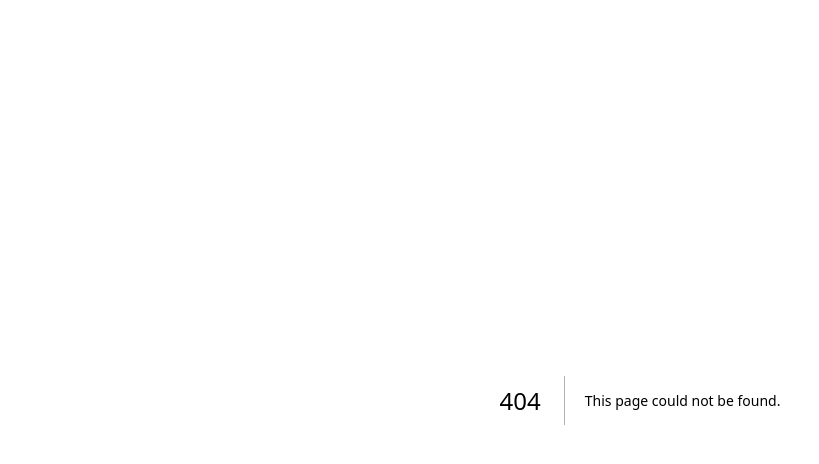
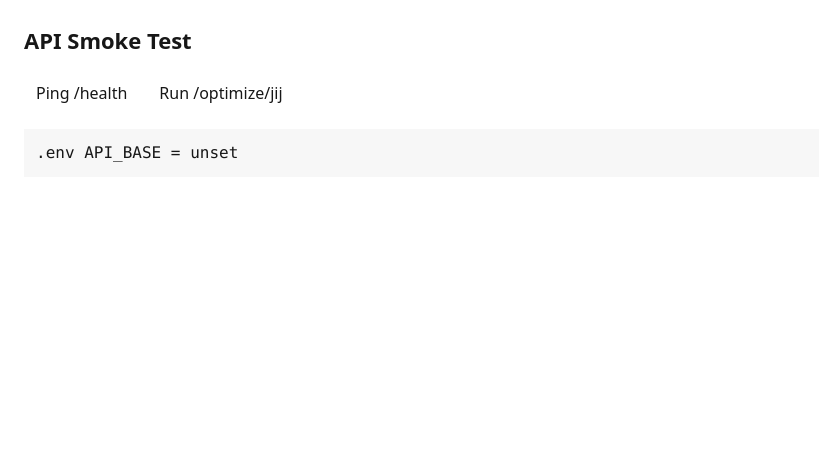
Before and after one commit to Maru1209/EulerQ, a Next.js app: page /test-api in a window 1280 px wide. Before the commit this address had no page. Shown: the top 464 px of the page, without its empty margins (0-819 px from the left). Built offline with nearby package versions, Linux system fonts and the light colour scheme; no server answers.

Commit message:
Wire frontend to Railway backend via NEXT_PUBLIC_API_BASE

```diff
--- /dev/null
+++ b/app/test-api/page.tsx
@@ -0,0 +1,79 @@
+"use client";
+
+import { useState } from "react";
+import { optimizeJij } from "@/lib/api";
+
+export default function TestApiPage() {
+  const [health, setHealth] = useState<any>(null);
+  const [result, setResult] = useState<any>(null);
+  const [loading, setLoading] = useState(false);
+  const API_BASE = process.env.NEXT_PUBLIC_API_BASE || "http://127.0.0.1:8000";
+
+  async function pingHealth() {
+    const res = await fetch(`${API_BASE}/health`);
+    setHealth(await res.json());
+  }
+
+  async function runJij() {
+    setLoading(true);
+    setResult(null);
+    try {
+      const payload = {
+        points: [
+          { lat: 12.9352, lng: 77.6245 }, // Koramangala (start)
+          { lat: 12.9365, lng: 77.6280 },
+          { lat: 12.9335, lng: 77.6302 },
+          { lat: 12.9384, lng: 77.6221 },
+          { lat: 12.9401, lng: 77.6264 },
+          { lat: 12.9322, lng: 77.6209 },
+          { lat: 12.9377, lng: 77.6293 },
+          { lat: 12.9343, lng: 77.6187 },
+          { lat: 12.9391, lng: 77.6234 },
+          { lat: 12.9369, lng: 77.6210 },
+        ],
+        round_trip: true,
+        mode: "fast",
+        num_reads: 800
+      };
+      const out = await optimizeJij(payload);
+      setResult(out);
+    } catch (e: any) {
+      setResult({ error: e.message });
+    } finally {
+      setLoading(false);
+    }
+  }
+
+  return (
+    <div style={{ padding: 24, fontFamily: "ui-sans-serif, system-ui" }}>
+      <h1 style={{ fontSize: 22, fontWeight: 700 }}>API Smoke Test</h1>
+
+      <div style={{ marginTop: 16 }}>
+        <button onClick={pingHealth} style={{ padding: "8px 12px", marginRight: 8 }}>
+          Ping /health
+        </button>
+        <button onClick={runJij} style={{ padding: "8px 12px" }} disabled={loading}>
+          {loading ? "Running..." : "Run /optimize/jij"}
+        </button>
+      </div>
+
+      <pre style={{ marginTop: 16, background: "#f7f7f7", padding: 12 }}>
+        .env API_BASE = {API_BASE}
+      </pre>
+
+      {health && (
+        <>
+          <h3>Health</h3>
+          <pre>{JSON.stringify(health, null, 2)}</pre>
+        </>
+      )}
+
+      {result && (
+        <>
+          <h3>JIJ Result</h3>
+          <pre>{JSON.stringify(result, null, 2)}</pre>
+        </>
+      )}
+    </div>
+  );
+}
```
Also changed, not shown: 1 other file (tests, documents, lock files or other folders).
